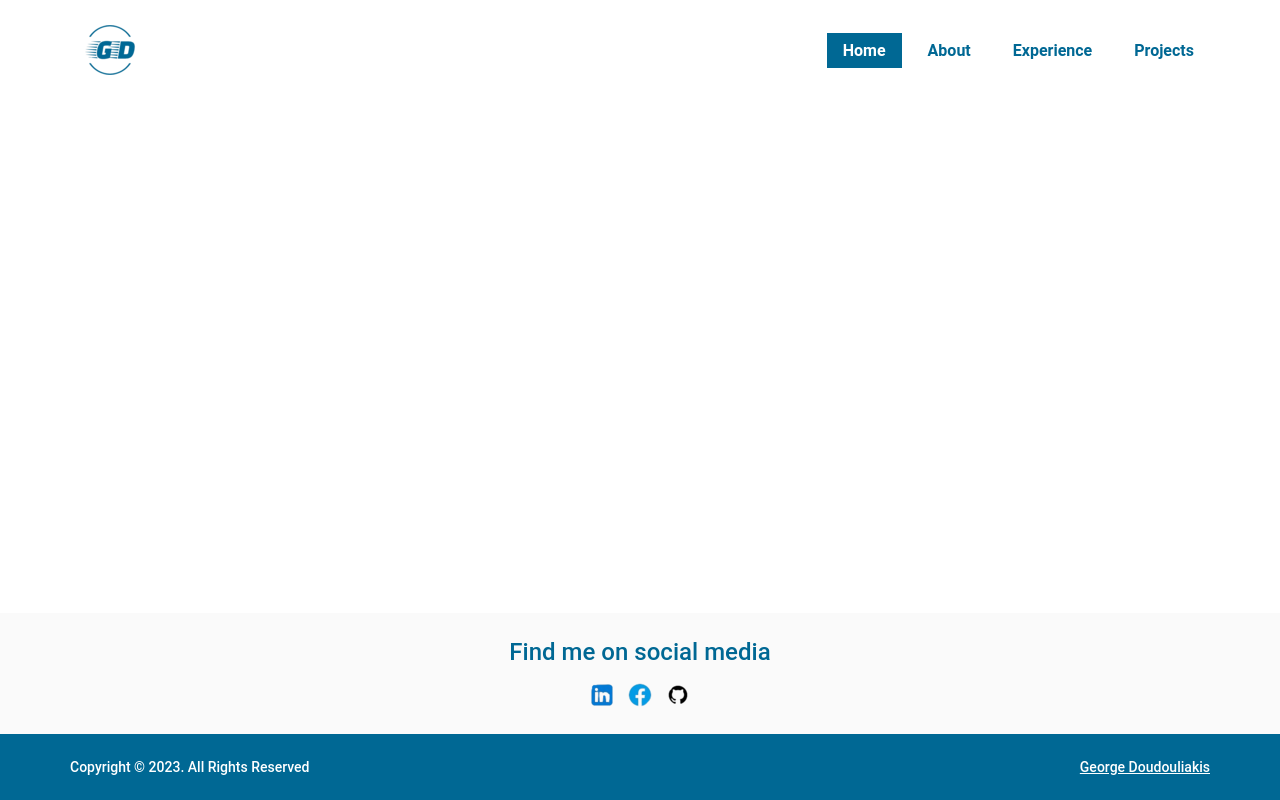
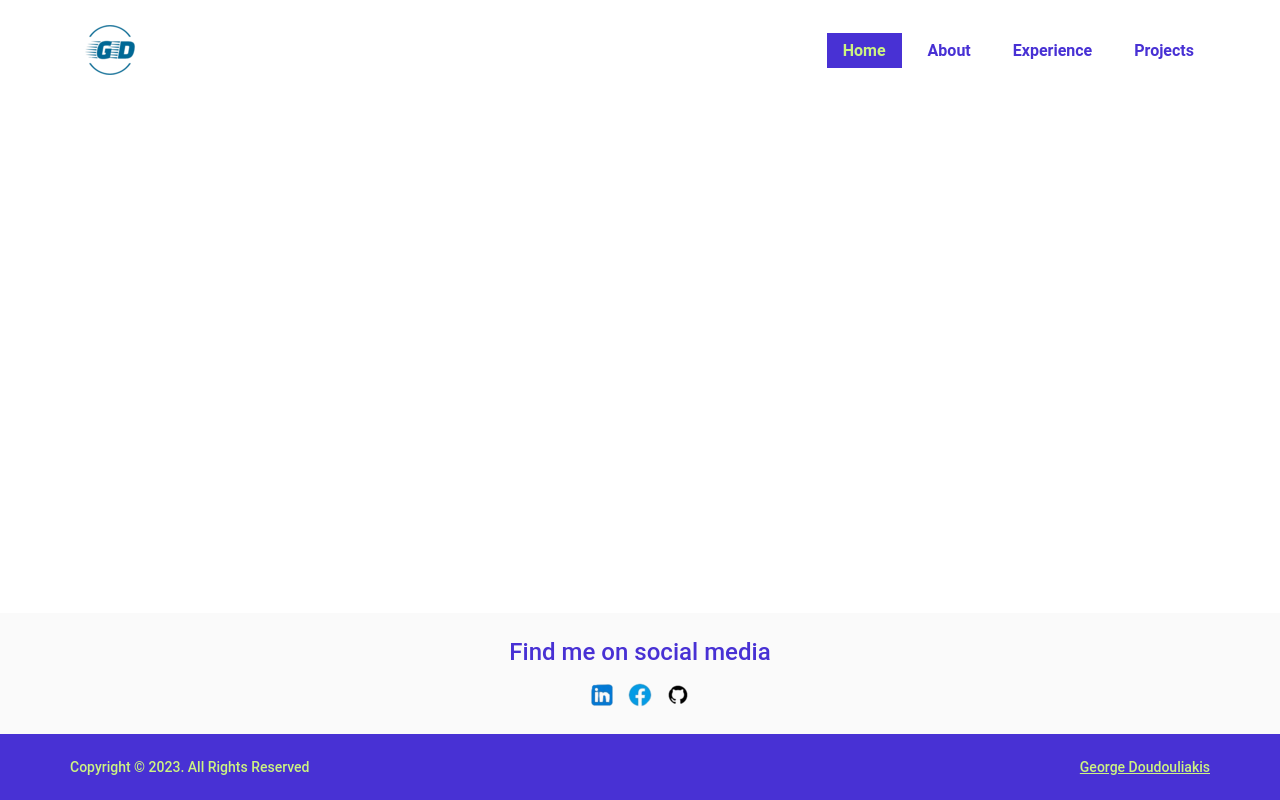
Before and after one commit to GeorgiosDoudouliakis/george-doudouliakis-dev, an Angular app: page / in a window 1280 px wide. Built offline with nearby package versions, Linux system fonts and the light colour scheme.

Commit message:
refactor: Change primary, secondary and hover colors

```diff
--- a/src/styles.scss
+++ b/src/styles.scss
@@ -1,8 +1,8 @@
 :root {
-  --primary-color: #006894;
-  --secondary-color: #fff;
+  --primary-color: #4831D4;
+  --secondary-color: #CCF381;
   --bg-color: #fafafa;
-  --hover-color: #003D9E;
+  --hover-color: #361ECC;
   --main-padding: 8px 16px;
   --container-padding: 25px 0;
 }
```
